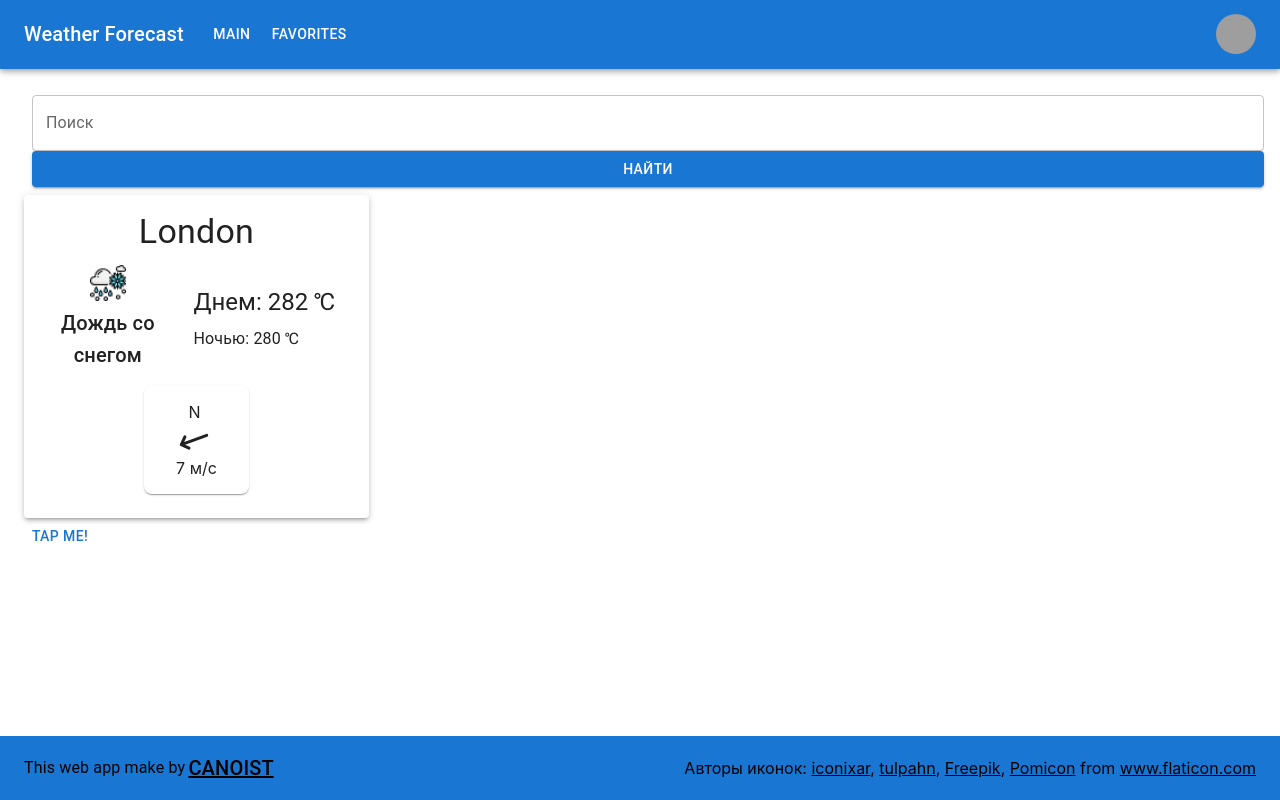
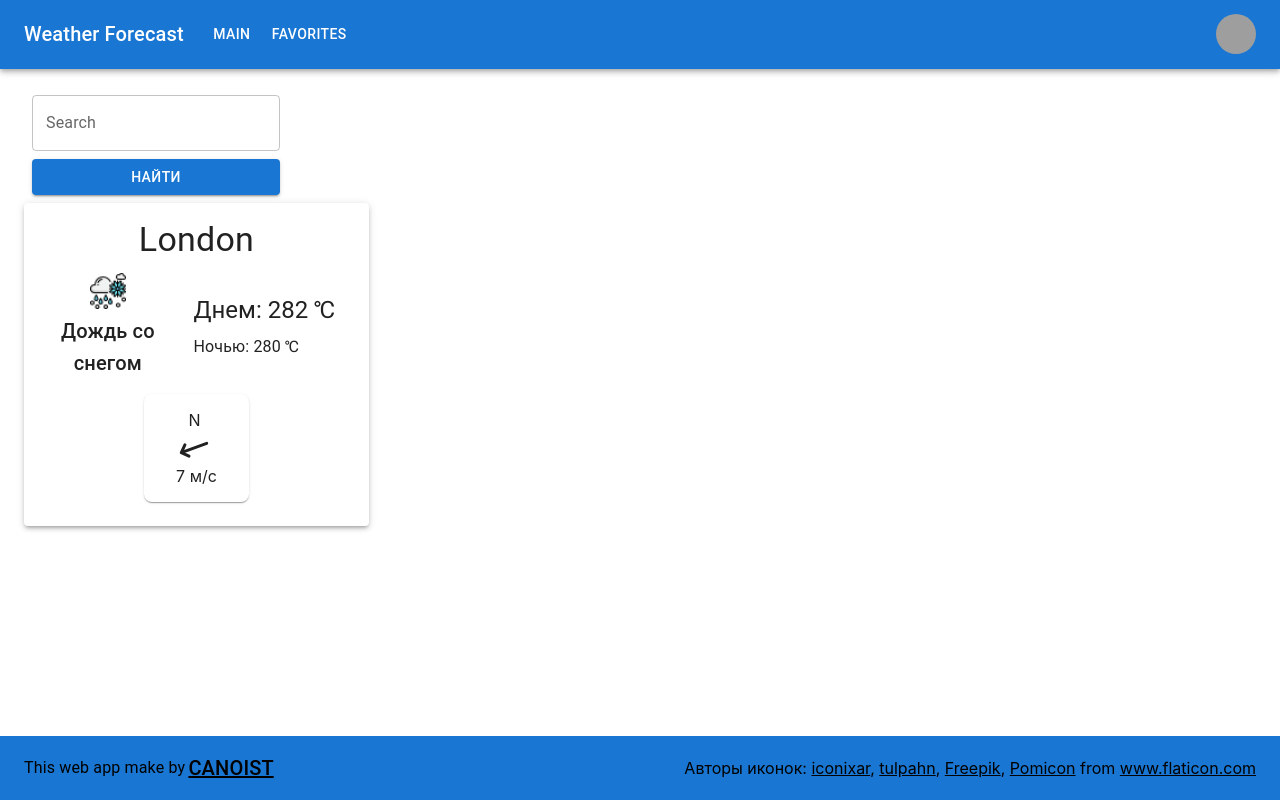
Before and after one commit to Canoist/Weather-app, a React (Create React App) app: page / in a window 1280 px wide. Built offline with nearby package versions, Linux system fonts and the light colour scheme; grey boxes are pictures that could not be loaded.

Commit message:
added citySelector, refactor of the main.jsx

```diff
--- /dev/null
+++ b/src/components/citySelector.jsx
@@ -0,0 +1,40 @@
+import React from "react";
+import PropTypes from "prop-types";
+import { FormControl, InputLabel, MenuItem, Select } from "@mui/material";
+
+const CitySelector = ({ value, onChange, cityList }) => {
+    return (
+        <FormControl sx={{ minWidth: "200px" }}>
+            <InputLabel id="demo-simple-select-label">
+                Уточните город...
+            </InputLabel>
+            <Select
+                labelId="demo-simple-select-label"
+                id="demo-simple-select"
+                defaultValue="Выберете город..."
+                value={value}
+                label="Уточните город..."
+                onChange={onChange}
+            >
+                {cityList.map((item) => {
+                    return (
+                        <MenuItem
+                            key={item.lat}
+                            value={item.lat.toString() + item.lon}
+                        >
+                            {item.label}, {item.state}
+                        </MenuItem>
+                    );
+                })}
+            </Select>
+        </FormControl>
+    );
+};
+
+CitySelector.propTypes = {
+    value: PropTypes.string,
+    onChange: PropTypes.func,
+    cityList: PropTypes.array
+};
+
+export default CitySelector;
--- a/src/layouts/main.jsx
+++ b/src/layouts/main.jsx
@@ -1,14 +1,6 @@
-import {
-    Box,
-    Button,
-    Container,
-    FormControl,
-    InputLabel,
-    MenuItem,
-    OutlinedInput,
-    Select
-} from "@mui/material";
+import { Box, Button, Container, FormControl, TextField } from "@mui/material";
 import React, { useEffect, useState } from "react";
+import CitySelector from "../components/citySelector";
 import CardWeather from "../components/weatherCards/cardWeather";
 
 import apiData from "../examples/API.example.json";
@@ -69,52 +61,26 @@ const Main = () => {
                     getData(city);
                 }}
             >
-                <FormControl fullWidth sx={{ m: 1 }}>
-                    <InputLabel htmlFor="search">Поиск</InputLabel>
-                    <OutlinedInput
+                <FormControl sx={{ m: 1 }}>
+                    <TextField
                         id="search"
-                        value={city}
+                        type="search"
                         onChange={handleChangeCity}
                         label="Search"
+                        sx={{ mb: 1 }}
                     />
-                    <Button fullWidth={false} variant="contained" type="submit">
+                    <Button variant="contained" type="submit">
                         Найти
                     </Button>
                 </FormControl>
                 {isLoaded && (
-                    <FormControl fullWidth>
-                        <InputLabel id="demo-simple-select-label">
-                            City
-                        </InputLabel>
-                        <Select
-                            labelId="demo-simple-select-label"
-                            id="demo-simple-select"
-                            defaultValue="Выберете город..."
-                            value={currentCity}
-                            label="City"
-                            onChange={handleChangeCurrent}
-                        >
-                            {cityList.map((item) => {
-                                return (
-                                    <MenuItem
-                                        key={item.lat}
-                                        value={item.lat.toString() + item.lon}
-                                    >
-                                        {item.label}, {item.state}
-                                    </MenuItem>
-                                );
-                            })}
-                        </Select>
-                    </FormControl>
+                    <CitySelector
+                        cityList={cityList}
+                        onChange={handleChangeCurrent}
+                        value={currentCity}
+                    />
                 )}
                 <CardWeather api={apiData} />
-                <Button
-                    onClick={() => {
-                        getData(city);
-                    }}
-                >
-                    Tap me!
-                </Button>
             </Box>
         </Container>
     );
```
